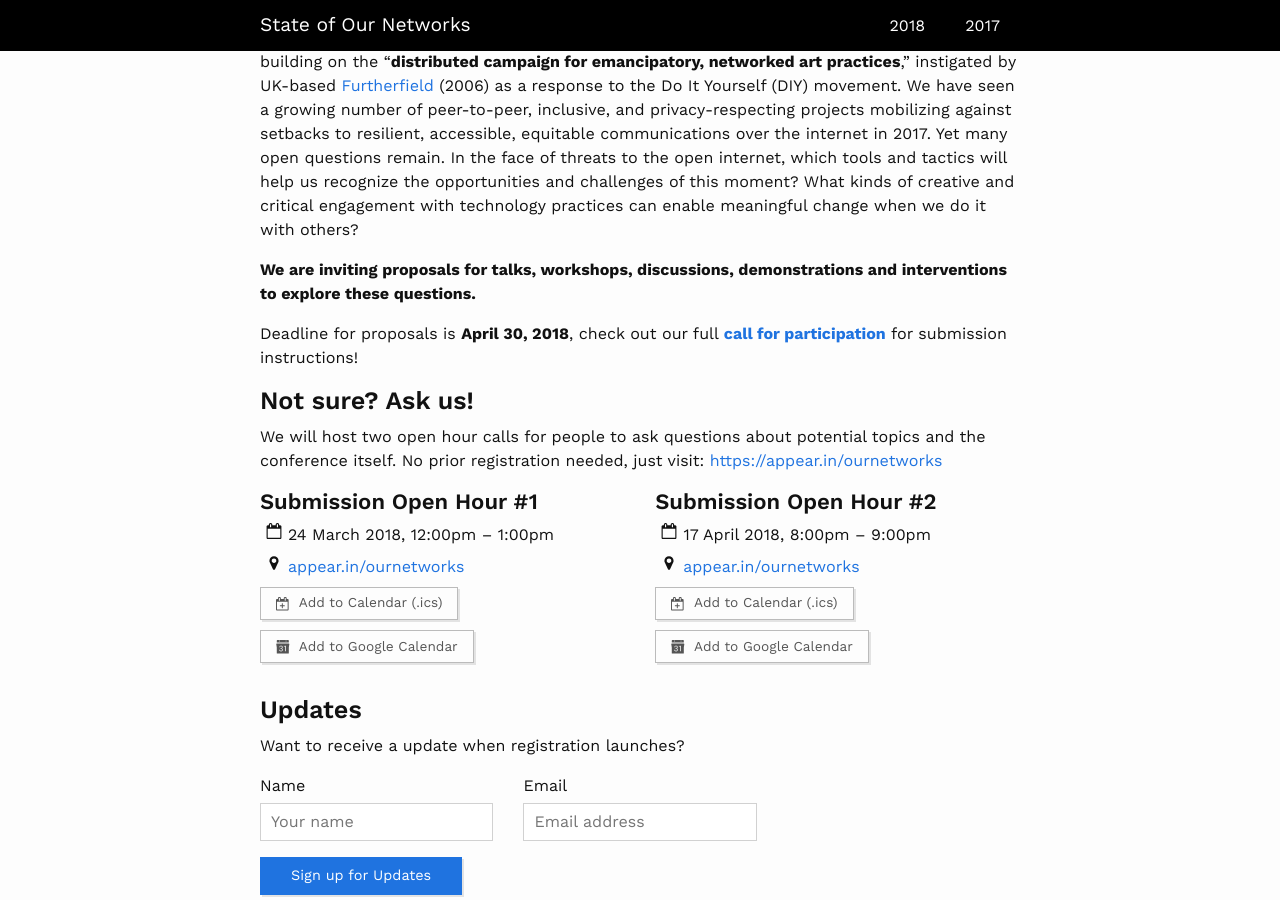
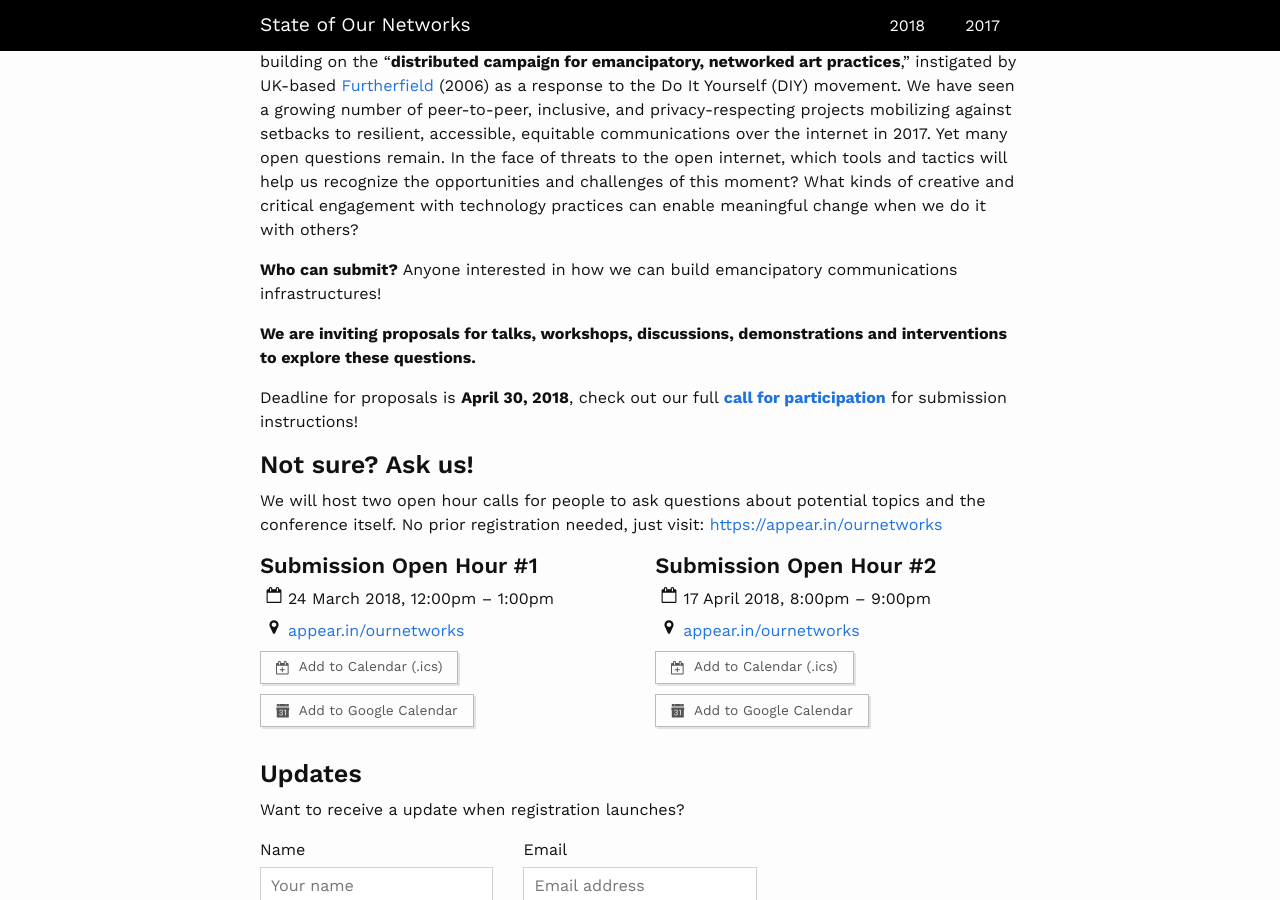
Before and after one commit to ournetworks/ournetworks.ca, a Jekyll site: the page built from index.md, in a window 1280 px wide and 900 px high, scrolled down 502 px. Built offline with Jekyll 4.4.1, drawn with Linux system fonts in a browser that asks for light colours.

Commit message:
Added specific call-out to clarify open nature of call (not just techies).

```diff
--- a/index.md
+++ b/index.md
@@ -32,6 +32,8 @@ layout: splash
 ## Conference Call for Participation
 
 Our theme this year focuses on how we **Do It With Others (DIWO)** as opposed to just ourselves, building on the "**distributed campaign for emancipatory, networked art practices**," instigated by UK-based [Furtherfield](http://archive.furtherfield.org/projects/diwo-do-it-others-resource) (2006) as a response to the Do It Yourself (DIY) movement. We have seen a growing number of peer-to-peer, inclusive, and privacy-respecting projects mobilizing against setbacks to resilient, accessible, equitable communications over the internet in 2017. Yet many open questions remain. In the face of threats to the open internet, which tools and tactics will help us recognize the opportunities and challenges of this moment? What kinds of creative and critical engagement with technology practices can enable meaningful change when we do it with others?
+
+**Who can submit?** Anyone interested in how we can build emancipatory communications infrastructures!
 
 **We are inviting proposals for talks, workshops, discussions, demonstrations and interventions to explore these questions.**
 
```
